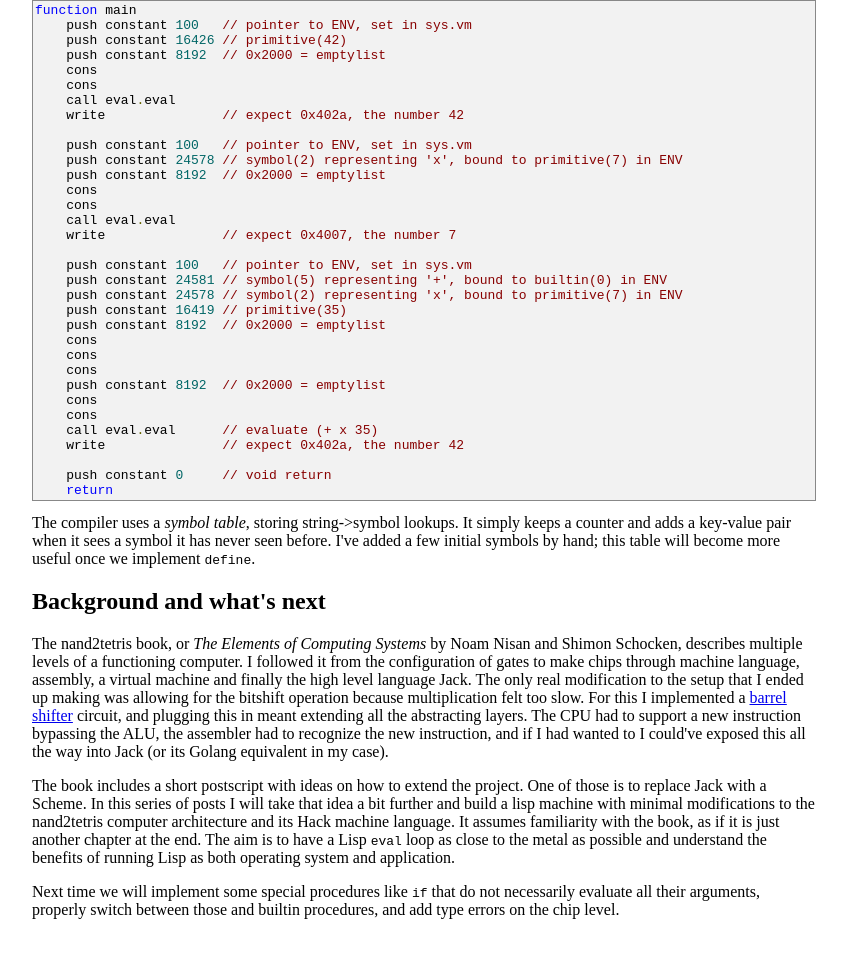
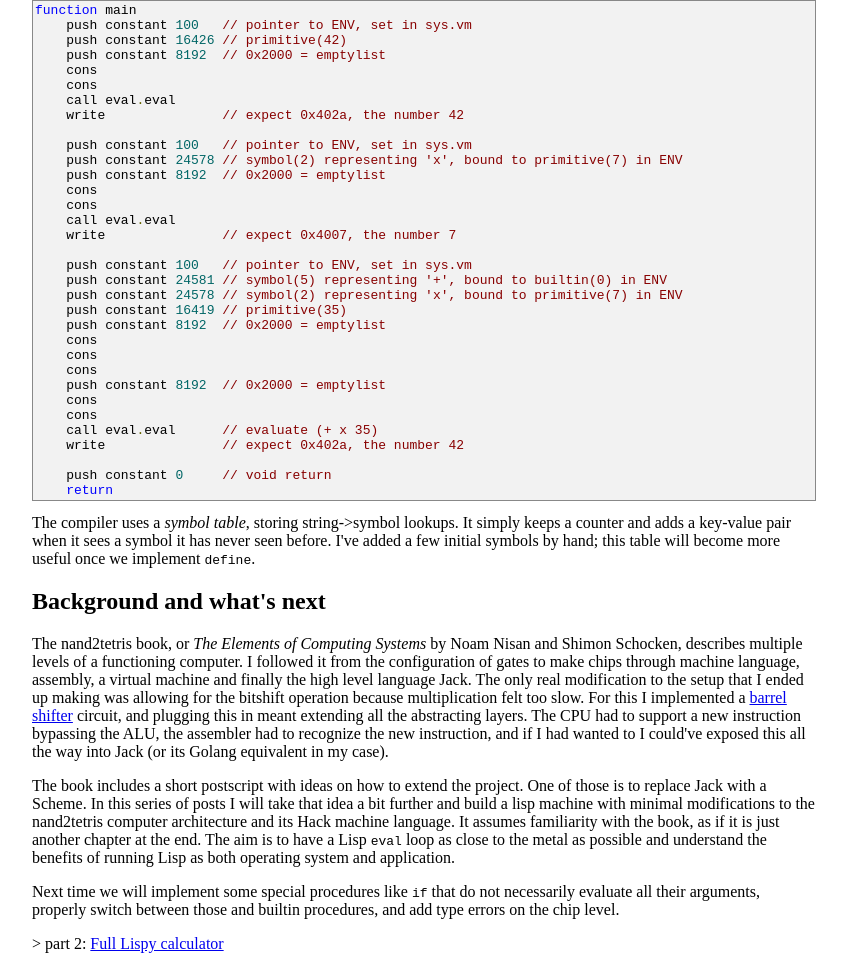
Before and after one commit to deosjr/deosjr.github.io, a plain HTML site: page nand2lisp.html in a window 1280 px wide. Shown: the part 6422-7391 px from the top of the page, without its empty margins (0-847 px from the left). Before the commit the page ends 7357 px from the top, so only its background shows below. Drawn offline with Linux system fonts and the light colour scheme.

Commit message:
navigation

```diff
--- a/nand2lisp.html
+++ b/nand2lisp.html
@@ -499,3 +499,5 @@ The aim is to have a Lisp <tt>eval</tt> loop as close to the metal as possible a
 <p>
 Next time we will implement some special procedures like <tt>if</tt> that do not necessarily evaluate all their arguments, properly switch between those and builtin procedures, and
 add type errors on the chip level.
+<p>
+> part 2: <a href="nand2lisp2.html">Full Lispy calculator</a>
```
Also changed, not shown: index.html (+1 -0 lines).
